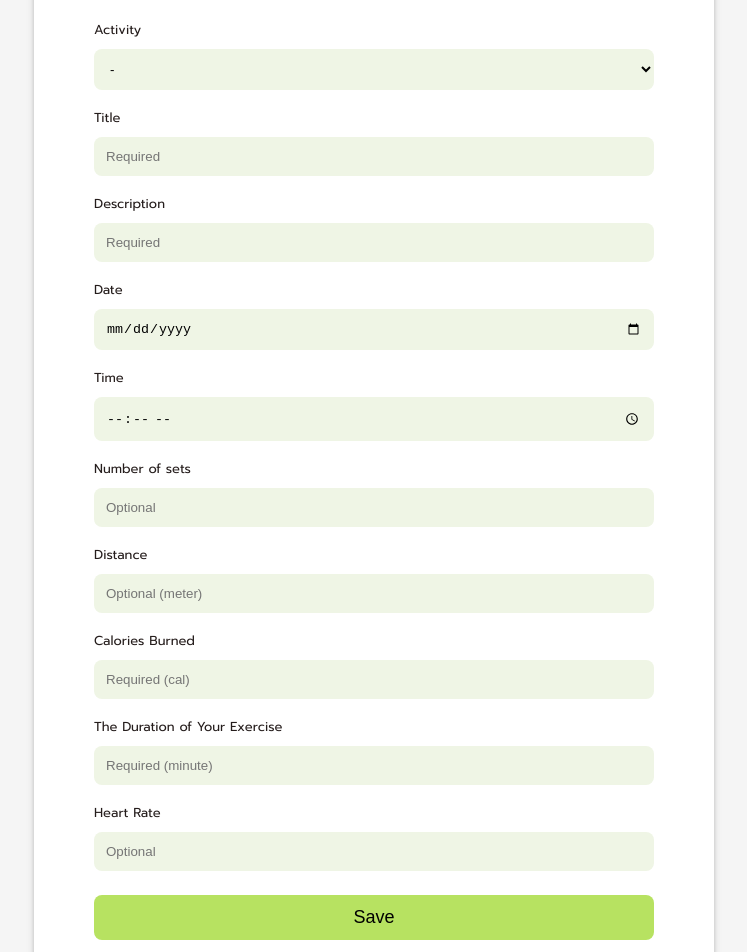
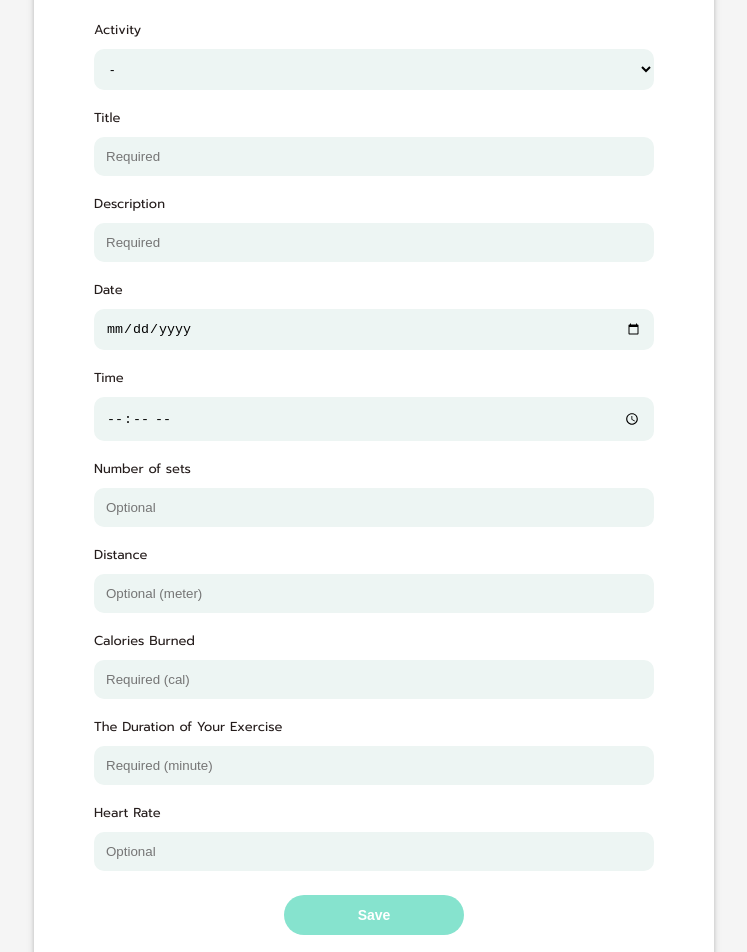
Before and after one commit to pakajji/Fit-Club, a React (Create React App) app: page /add-activity in a window 1280 px wide. Shown: the part 240-1192 px from the top of the page, without its empty margins (266-1013 px from the left). Built offline with nearby package versions, Linux system fonts and the light colour scheme; no server answers.

Commit message:
changed the color of the activity form

```diff
--- a/src/Components/ActivitiesForm/ActivitiesForm.css
+++ b/src/Components/ActivitiesForm/ActivitiesForm.css
@@ -31,15 +31,15 @@
     text-align: start;
     padding: 12px 12px;
     border: none;
-    border-radius: 8px;
-    background-color: #eff5e5;
+    border-radius: 10px;
+    background-color: #edf5f3;
 }
 
 .activity-from-form_container input[type="text"], .activity-from-form_container input[type="date"], .activity-from-form_container input[type="time"], .activity-from-form_container input[type="number"] {
     padding: 12px 12px;
     border: none;
-    border-radius: 8px;
-    background-color: #eff5e5;
+    border-radius: 10px;
+    background-color: #edf5f3;
 }
 
 .activity-from-form_container label, .activity-from-form_container label[type="text"], .activity-from-form_container label[type="date"], .activity-from-form_container label[type="label"], .activity-from-form_container label[type="number"]{
@@ -55,17 +55,31 @@
 }
 
 .activity-from-btn {
-    background-color: #b7e261;
+    /* background-color: #b7e261;
     border: 2px transparent;
     border-radius: 8px;
     padding: 12px 200px;
+    width: 100%;
+    font-size: large; */
+    border: 2px transparent;
+	border-radius: 20px;
+	outline: none;
+	padding: 12px;
     transition: 0.3s;
-    width: 100%;
-    font-size: large;
+	background-color: #86e3ce;
+	border-radius: 20px;
+	width: 180px;
+	font-weight: bold;
+	font-size: 14px;
+	cursor: pointer;
+    color: white;
+
+
+
 }
 
 .activity-from-btn:hover {
-    background-color: #9bce35;
-    border-radius: 24px;
-    cursor: pointer;
+	background-color: #86e3ce;
+	color: black;
+	/* margin: 10px; */
 }
```
